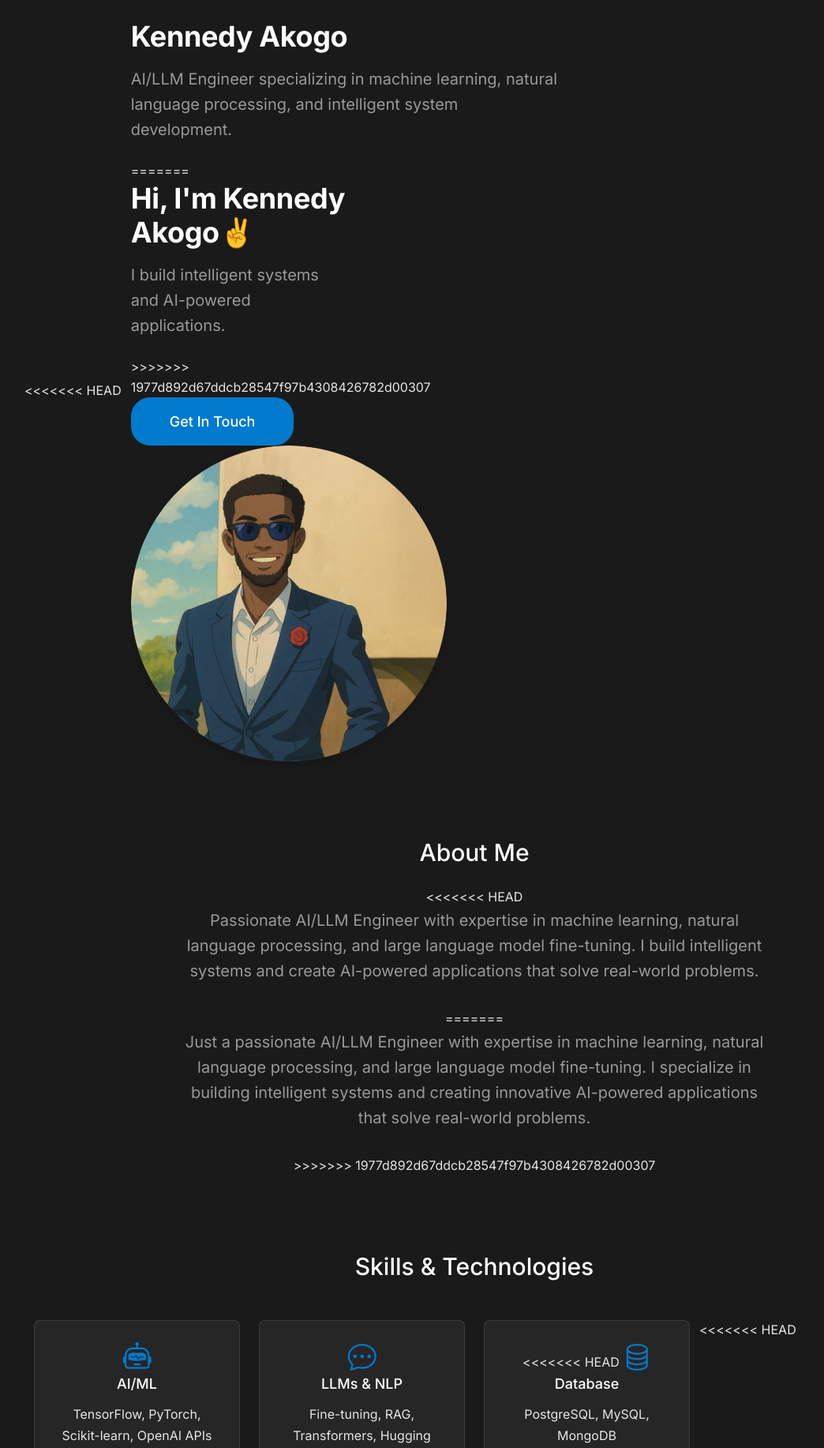
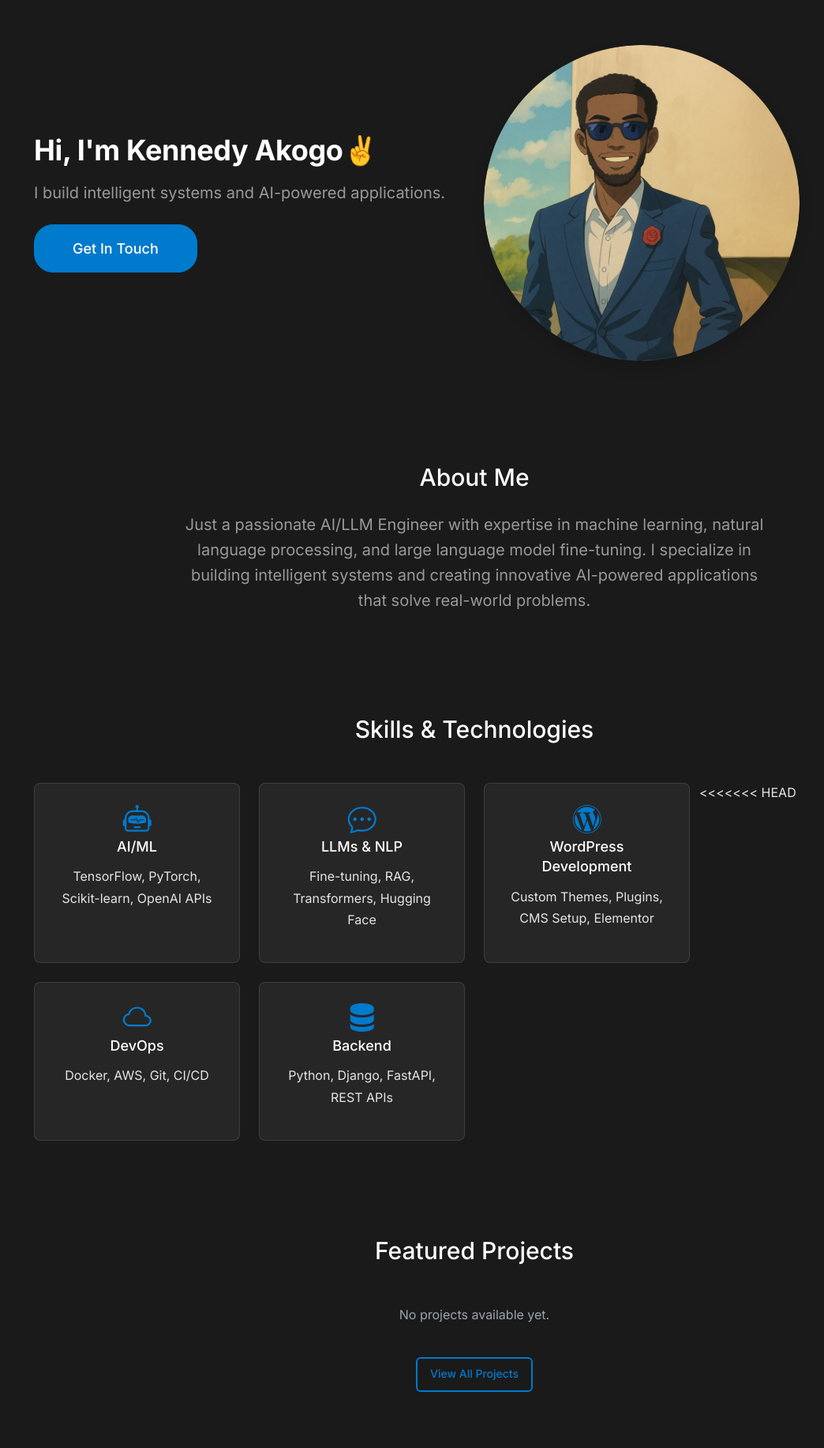
Before and after one commit to kennedy-ak/kennedy_akogo, a Django app: page / in a window 1280 px wide. Shown: the part 87-1920 px from the top of the page at 79% size, without its empty margins (39-1083 px from the left). Run offline with Django 5.2, Linux system fonts and the light colour scheme; data that the repository does not hold is empty; parts of the project's set-up code (start-up, migrations or seed data) failed here and were passed over; some libraries are stand-ins or nearby versions.

Commit message:
last update

```diff
--- a/portfolio/templates/portfolio/home.html
+++ b/portfolio/templates/portfolio/home.html
@@ -8,15 +8,9 @@
 <section class="hero py-5">
     <div class="container">
         <div class="row align-items-center">
-<<<<<<< HEAD
-            <div class="col-lg-6">
-                <h1 class="display-4 fw-bold mb-3">Kennedy Akogo</h1>
-                <p class="lead mb-4">AI/LLM Engineer specializing in machine learning, natural language processing, and intelligent system development.</p>
-=======
             <div class="col-lg-6 fade-in-left">
                 <h1 class="display-4 fw-bold mb-3 glow-text">Hi, I'm Kennedy Akogo✌️</h1>
                 <p class="lead mb-4">I build intelligent systems and AI-powered applications.</p>
->>>>>>> 1977d892d67ddcb28547f97b4308426782d00307
                 <div class="d-flex gap-3">
                     <a href="{% url 'contact' %}" class="btn btn-primary btn-lg">Get In Touch</a>
                 </div>
@@ -37,15 +31,11 @@
         <div class="row">
             <div class="col-lg-8 mx-auto text-center">
                 <h2 class="mb-4">About Me</h2>
-<<<<<<< HEAD
-                <p class="lead">Passionate AI/LLM Engineer with expertise in machine learning, natural language processing, and large language model fine-tuning. I build intelligent systems and create AI-powered applications that solve real-world problems.</p>
-=======
                 <p class="lead">
                     Just a passionate AI/LLM Engineer with expertise in machine learning, natural language processing,
                     and large language model fine-tuning. I specialize in building intelligent systems and creating
                     innovative AI-powered applications that solve real-world problems.
                 </p>
->>>>>>> 1977d892d67ddcb28547f97b4308426782d00307
             </div>
         </div>
     </div>
@@ -82,15 +72,9 @@
             <div class="col-md-3 mb-4 stagger-item">
                 <div class="card text-center h-100">
                     <div class="card-body">
-<<<<<<< HEAD
-                        <i class="bi bi-database display-4 text-primary mb-3 "></i>
-                        <h5>Database</h5>
-                        <p>PostgreSQL, MySQL, MongoDB</p>
-=======
                         <i class="bi bi-wordpress display-4 text-primary mb-3 floating"></i>
                         <h5>WordPress Development</h5>
                         <p>Custom Themes, Plugins, CMS Setup, Elementor</p>
->>>>>>> 1977d892d67ddcb28547f97b4308426782d00307
                     </div>
                 </div>
             </div>
@@ -105,20 +89,7 @@
                     </div>
                 </div>
             </div>
-            <div class="col-md-3 mb-4">
-                <div class="card text-center h-100">
-                    <div class="card-body">
-                        <i class="bi bi-code-slash display-4 text-primary mb-3 "></i>
-                        <h5>Programming</h5>
-                        <p>Python, JavaScript, SQL, Django, FastAPI</p>
-                    </div>
-                </div>
-            </div>
-            <div class="col-md-3 mb-4">
-=======
-            <!-- Backend -->
             <div class="col-md-3 mb-4 stagger-item">
->>>>>>> 1977d892d67ddcb28547f97b4308426782d00307
                 <div class="card text-center h-100">
                     <div class="card-body">
                         <i class="bi bi-server display-4 text-primary mb-3 "></i>
@@ -127,19 +98,6 @@
                     </div>
                 </div>
             </div>
-<<<<<<< HEAD
-
-            <div class="col-md-3 mb-4">
-                <div class="card text-center h-100">
-                    <div class="card-body">
-                        <i class="bi bi-cloud display-4 text-primary mb-3 "></i>
-                        <h5>Cloud & MLOps</h5>
-                        <p>AWS, Azure, Docker, MLflow, Kubernetes</p>
-                    </div>
-                </div>
-            </div>
-=======
->>>>>>> 1977d892d67ddcb28547f97b4308426782d00307
         </div>
     </div>
 </section>
```
